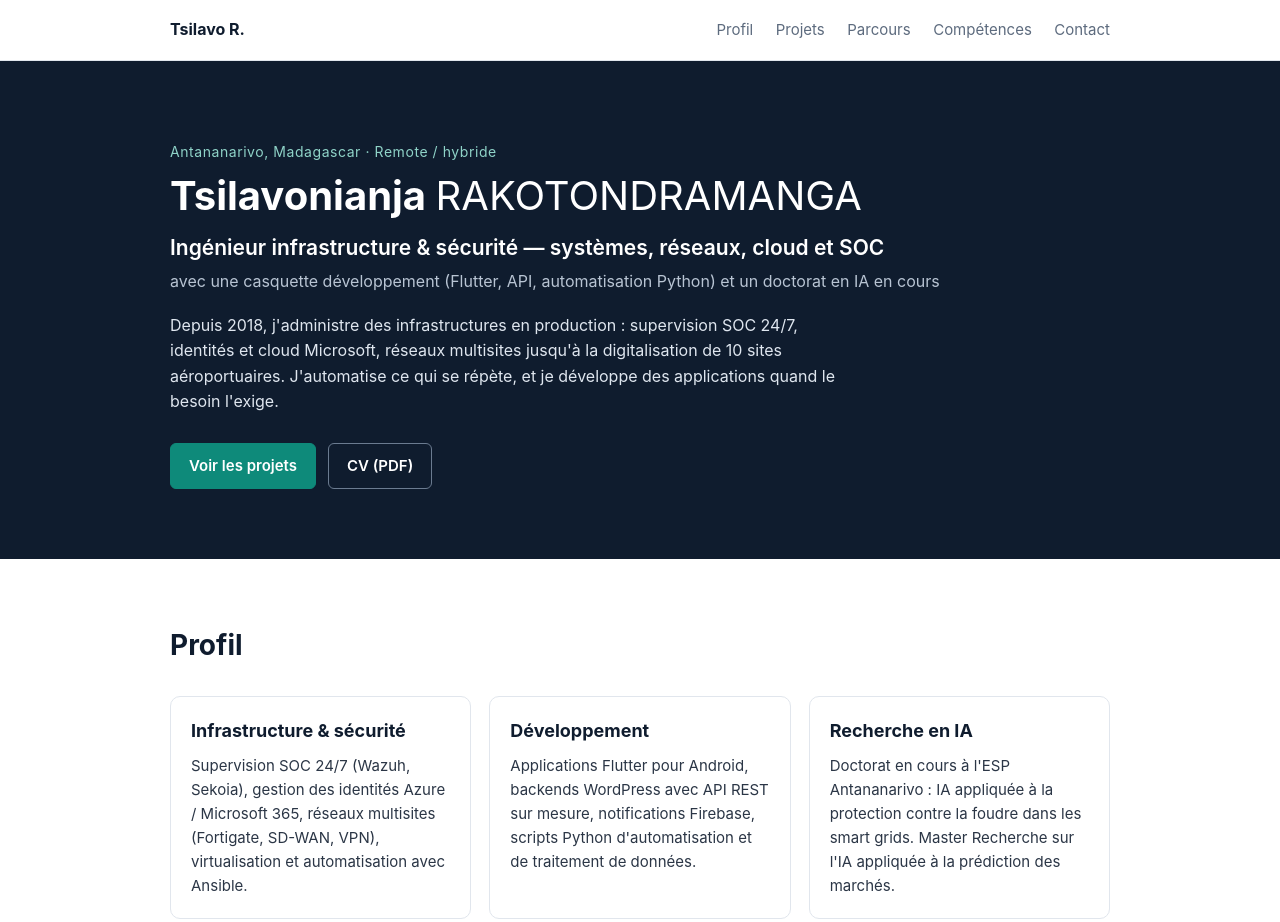
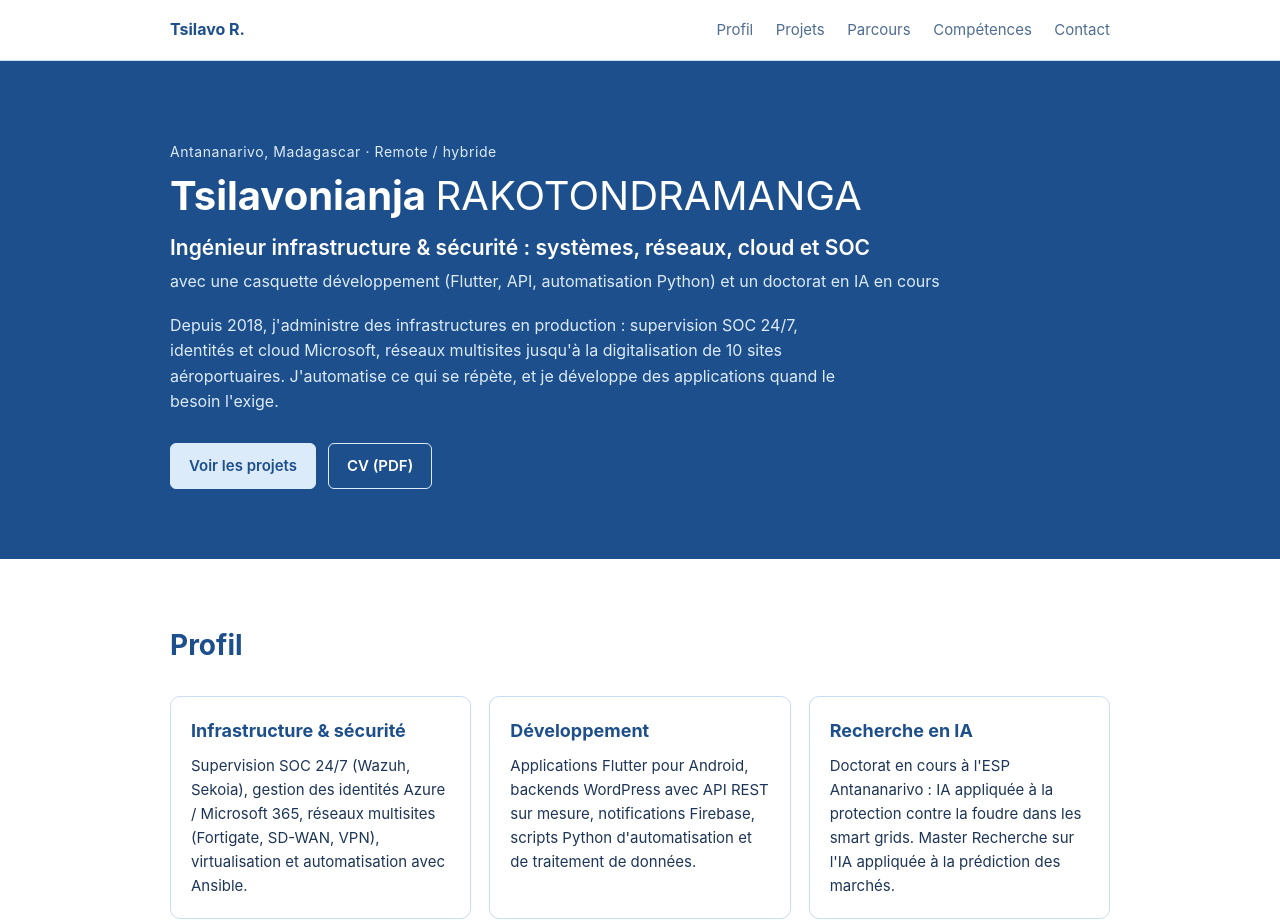
Before and after one commit to raabets/tsilavo-portfolio, a plain HTML site: page index.html in a window 1280 px wide. Shown: the top 922 px of the page. Drawn offline with Linux system fonts and the light colour scheme.

Commit message:
Palette 3 couleurs (blanc, bleu clair, bleu foncé), suppression des tirets cadratins

```diff
--- a/css/style.css
+++ b/css/style.css
@@ -1,12 +1,16 @@
 :root {
-  --ink: #0f1c2e;
-  --text: #2b3646;
-  --muted: #5d6b7e;
-  --accent: #0e8a7a;
-  --accent-soft: #e3f3f0;
-  --bg: #ffffff;
-  --bg-alt: #f5f7fa;
-  --line: #e1e6ed;
+  /* Palette à 3 couleurs : blanc, bleu clair, bleu foncé */
+  --white: #ffffff;
+  --light: #dcebfa;
+  --dark: #1d4f8c;
+  --ink: var(--dark);
+  --text: #1d3557;
+  --muted: #4f6d92;
+  --accent: var(--dark);
+  --accent-soft: var(--light);
+  --bg: var(--white);
+  --bg-alt: #eef5fd;
+  --line: #c9ddf3;
   --radius: 10px;
 }
 
@@ -39,12 +43,12 @@ a { color: var(--accent); }
 .top nav a:hover { color: var(--accent); }
 
 /* Accueil */
-.hero { background: var(--ink); color: #dfe6ef; padding: 80px 0 70px; }
-.eyebrow { color: #8fd3c8; font-size: 14px; letter-spacing: .04em; margin: 0 0 10px; }
+.hero { background: var(--dark); color: var(--light); padding: 80px 0 70px; }
+.eyebrow { color: var(--light); font-size: 14px; letter-spacing: .04em; margin: 0 0 10px; }
 .hero h1 { color: #fff; font-size: 40px; line-height: 1.15; margin: 0 0 12px; }
 .hero h1 span { font-weight: 400; }
 .lead { font-size: 21px; color: #fff; margin: 0 0 4px; font-weight: 600; }
-.lead-sub { font-size: 16px; color: #b8c4d3; margin: 0 0 18px; }
+.lead-sub { font-size: 16px; color: var(--light); margin: 0 0 18px; }
 .hero-text { max-width: 680px; margin: 0 0 28px; }
 
 .cta { display: flex; flex-wrap: wrap; gap: 12px; }
@@ -55,7 +59,8 @@ a { color: var(--accent); }
 }
 .btn:hover { filter: brightness(1.08); }
 .btn.ghost { background: transparent; color: var(--accent); }
-.hero .btn.ghost { color: #fff; border-color: #6b7b90; }
+.hero .btn { background: var(--light); color: var(--dark); border-color: var(--light); }
+.hero .btn.ghost { background: transparent; color: var(--white); border-color: var(--light); }
 
 /* Sections */
 .block { padding: 64px 0; }
@@ -76,7 +81,7 @@ h3 { color: var(--ink); font-size: 18px; margin: 0 0 8px; }
 }
 .project-head { display: flex; flex-wrap: wrap; align-items: baseline; justify-content: space-between; gap: 8px; margin-bottom: 6px; }
 .project-head h3 { margin: 0; font-size: 20px; }
-.badge { background: var(--accent-soft); color: var(--accent); font-size: 13px; font-weight: 600; padding: 3px 10px; border-radius: 20px; }
+.badge { background: var(--light); color: var(--dark); font-size: 13px; font-weight: 600; padding: 3px 10px; border-radius: 20px; }
 .points { padding-left: 18px; margin: 10px 0 14px; }
 .points li { margin-bottom: 6px; }
 code { background: var(--bg-alt); padding: 1px 5px; border-radius: 4px; font-size: 14px; }
@@ -84,7 +89,7 @@ code { background: var(--bg-alt); padding: 1px 5px; border-radius: 4px; font-siz
 .disclaimer { font-size: 14px; color: var(--muted); font-style: italic; margin: 8px 0 0; }
 
 .tags { display: flex; flex-wrap: wrap; gap: 6px; }
-.tags span { border: 1px solid var(--line); background: #fff; font-size: 13px; padding: 3px 10px; border-radius: 20px; color: var(--text); }
+.tags span { border: 1px solid var(--line); background: var(--light); font-size: 13px; padding: 3px 10px; border-radius: 20px; color: var(--text); }
 
 /* Parcours */
 .timeline { border-left: 2px solid var(--line); padding-left: 22px; }
@@ -101,7 +106,7 @@ code { background: var(--bg-alt); padding: 1px 5px; border-radius: 4px; font-siz
 
 .contact .cta { margin-top: 16px; }
 
-footer { background: var(--ink); color: #9fb0c4; padding: 22px 0; font-size: 14px; }
+footer { background: var(--dark); color: var(--light); padding: 22px 0; font-size: 14px; }
 
 @media (max-width: 760px) {
   .top nav { display: none; }
--- a/index.html
+++ b/index.html
@@ -28,7 +28,7 @@
     <div class="wrap">
       <p class="eyebrow">Antananarivo, Madagascar · Remote / hybride</p>
       <h1>Tsilavonianja <span>RAKOTONDRAMANGA</span></h1>
-      <p class="lead">Ingénieur infrastructure &amp; sécurité — systèmes, réseaux, cloud et SOC</p>
+      <p class="lead">Ingénieur infrastructure &amp; sécurité : systèmes, réseaux, cloud et SOC</p>
       <p class="lead-sub">avec une casquette développement (Flutter, API, automatisation Python) et un doctorat en IA en cours</p>
       <p class="hero-text">Depuis 2018, j'administre des infrastructures en production : supervision SOC 24/7, identités et cloud Microsoft, réseaux multisites jusqu'à la digitalisation de 10 sites aéroportuaires. J'automatise ce qui se répète, et je développe des applications quand le besoin l'exige.</p>
       <div class="cta">
@@ -64,7 +64,7 @@
 
       <article class="project">
         <div class="project-head">
-          <h3>CEPD Madagascar — site &amp; application Android</h3>
+          <h3>CEPD Madagascar : site et application Android</h3>
           <span class="badge">Projet client · test fermé Google Play</span>
         </div>
         <p>Plateforme d'information pour une communauté chrétienne : actualités, événements, méditations quotidiennes, témoignages, cultes, vidéos et verset du jour, avec notifications push.</p>
@@ -72,7 +72,7 @@
           <li><strong>Backend :</strong> WordPress utilisé comme CMS et API, avec des routes REST personnalisées (<code>/cepd/v1/…</code>) pour l'accueil, les cultes, les assemblées, les témoignages, les méditations, les vidéos et le verset du jour, des types de contenu sur mesure et une pagination côté serveur.</li>
           <li><strong>Application :</strong> Flutter / Dart, chargement « cache d'abord » avec rafraîchissement en arrière-plan, mode hors ligne, défilement infini.</li>
           <li><strong>Notifications :</strong> Firebase Cloud Messaging, déclenchées à la publication d'un contenu.</li>
-          <li><strong>Mon rôle :</strong> prestataire freelance — recueil du besoin, développement, builds, Play Console, gestion des testeurs et relation client.</li>
+          <li><strong>Mon rôle :</strong> prestataire freelance. Recueil du besoin, développement, builds, Play Console, gestion des testeurs et relation client.</li>
         </ul>
         <div class="tags"><span>Flutter</span><span>Dart</span><span>WordPress</span><span>PHP</span><span>REST API</span><span>Firebase</span><span>Google Play</span></div>
         <p class="note">Code client non public. Site : <a href="https://cepd-madagascar.com" target="_blank" rel="noopener">cepd-madagascar.com</a></p>
@@ -80,12 +80,12 @@
 
       <article class="project">
         <div class="project-head">
-          <h3>Baiboly &amp; Fihirana — application Android hors ligne</h3>
+          <h3>Baiboly &amp; Fihirana : application Android hors ligne</h3>
           <span class="badge">Projet personnel · en test</span>
         </div>
         <p>Application de lecture de la Bible en malgache avec comparaison de <strong>3 versions</strong> (malgache, français, anglais), <strong>4 recueils de cantiques</strong>, <strong>11 textes liturgiques</strong>, prières, favoris, surlignage et notes. Fonctionne entièrement sans connexion.</p>
         <ul class="points">
-          <li><strong>Données :</strong> trois bases SQLite séparées — textes bibliques (25 Mo), cantiques et liturgie, données utilisateur.</li>
+          <li><strong>Données :</strong> trois bases SQLite séparées : textes bibliques (25 Mo), cantiques et liturgie, données utilisateur.</li>
           <li><strong>Recherche :</strong> plein texte avec SQLite FTS5, exécutée dans un isolate Dart pour ne pas bloquer l'interface.</li>
           <li><strong>Pipeline de données :</strong> scripts Python qui extraient et nettoient les textes depuis des PDF à deux colonnes (pdftotext, expressions régulières).</li>
           <li><strong>État :</strong> InheritedWidget et ChangeNotifier, sans librairie externe.</li>
@@ -95,7 +95,7 @@
 
       <article class="project">
         <div class="project-head">
-          <h3>Recherche — IA pour la protection des smart grids contre la foudre</h3>
+          <h3>Recherche : IA pour la protection des smart grids contre la foudre</h3>
           <span class="badge">Doctorat · ESP Antananarivo · 2025 – en cours</span>
         </div>
         <p>Thèse sur l'application de l'intelligence artificielle à la protection des réseaux électriques intelligents contre les effets de la foudre, à la croisée de l'électronique, des systèmes embarqués et de l'apprentissage automatique.</p>
@@ -145,8 +145,8 @@
 
       <h3 class="sub">Formation</h3>
       <ul class="edu">
-        <li><strong>Doctorat en IA &amp; systèmes embarqués</strong> (2025 – en cours) — IA appliquée à la protection contre la foudre dans les smart grids · ESP Antananarivo</li>
-        <li><strong>Master Recherche en IA &amp; systèmes embarqués</strong> (2024 – 2025) — mémoire sur l'IA appliquée à la prédiction des marchés · ESP Antananarivo</li>
+        <li><strong>Doctorat en IA &amp; systèmes embarqués</strong> (2025 – en cours), IA appliquée à la protection contre la foudre dans les smart grids · ESP Antananarivo</li>
+        <li><strong>Master Recherche en IA &amp; systèmes embarqués</strong> (2024 – 2025), mémoire sur l'IA appliquée à la prédiction des marchés · ESP Antananarivo</li>
         <li><strong>Ingénieur en Électronique et Informatique Industrielle (Bac+5)</strong> · ESP Antsiranana, 2017</li>
         <li><strong>Formation continue :</strong> ISO 14001:2015 (2026) ; autoformation ISO 27001:2022, ITIL, Terraform, fondamentaux Azure</li>
       </ul>
```
Also changed, not shown: 1 other file.
